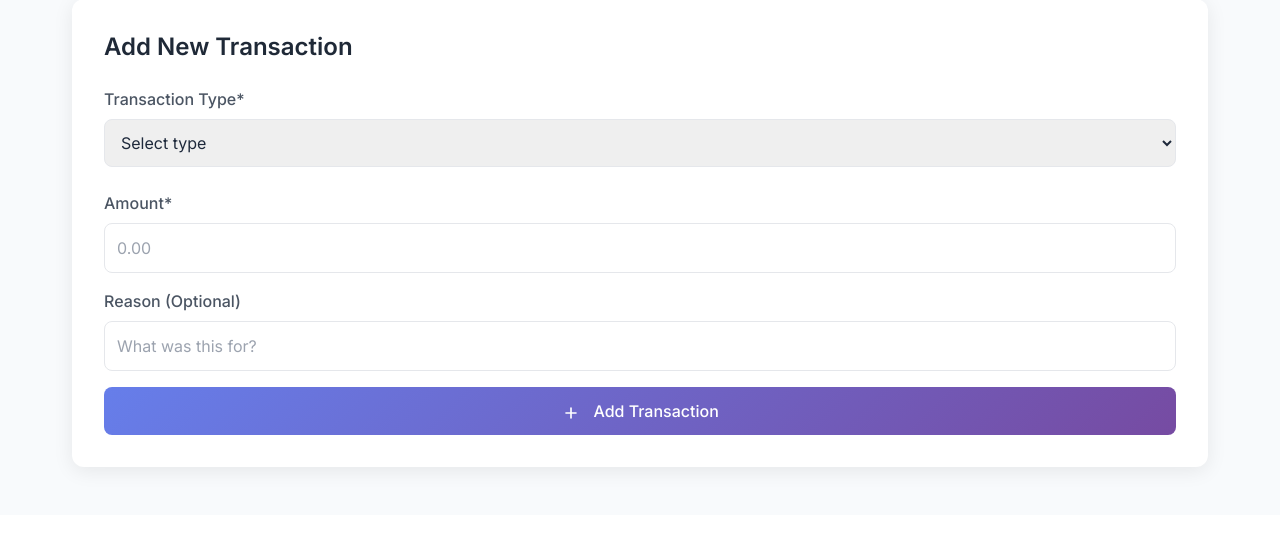
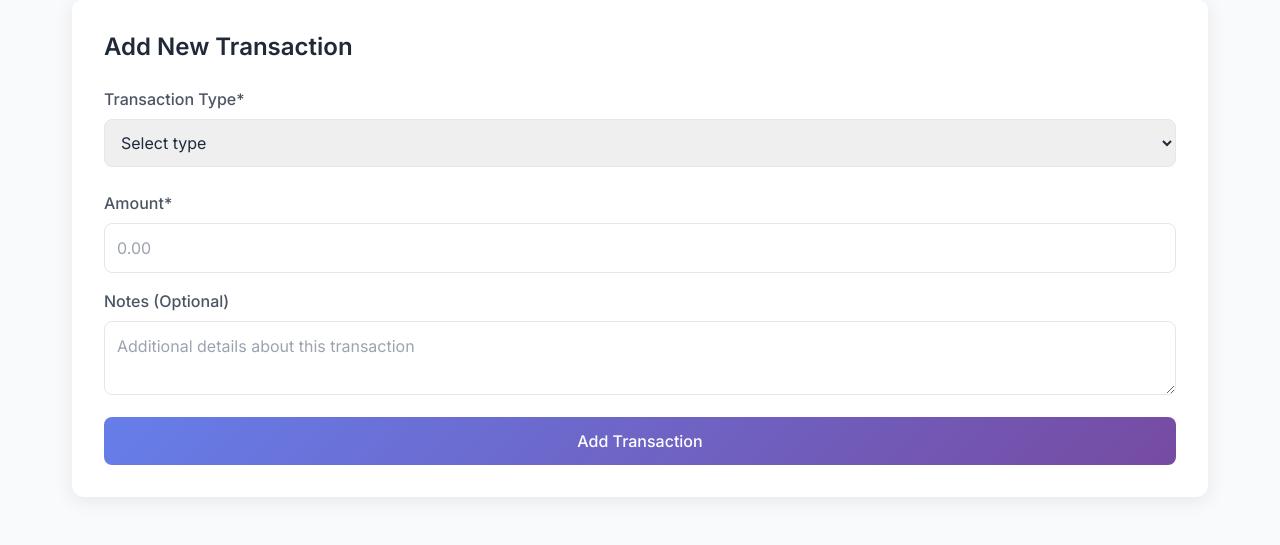
Before and after one commit to Mathan3006/family, a Flask app: template templates/transactions.html in a window 1280 px wide. Shown: the part 441-986 px from the top of the page. Before the commit the page ends 917 px from the top, so only its background shows below. Run offline with Flask 3, Linux system fonts and the light colour scheme; the template is opened without the code that fills it, so the values that code supplies are empty; some libraries are stand-ins or nearby versions.

Commit message:
Update transactions.html

```diff
--- a/templates/transactions.html
+++ b/templates/transactions.html
@@ -211,23 +243,37 @@
 
             <div class="form-group">
                 <label>Amount*</label>
-                <input type="number" step="0.01" name="amount" class="form-control" placeholder="0.00" required>
+                <input type="number" step="0.01" name="amount" class="form-control"
+                       placeholder="0.00" min="0.01" required>
             </div>
 
             <div class="form-group hidden" id="income-field">
-                <label>Income Source</label>
-                <input type="text" name="income" class="form-control" placeholder="Salary, Bonus, etc.">
+                <div class="income-form-group">
+                    <label>Income Source*</label>
+                    <input type="text" name="income_source" class="form-control"
+                           placeholder="Salary, Bonus, etc." required>
+                    <small class="text-gray-500">Describe where this income came from</small>
+                </div>
+
+                <div class="income-form-group">
+                    <label>Income Category</label>
+                    <select name="income_category" class="form-control">
+                        <option value="">Select category</option>
+                        <option value="salary">Salary</option>
+                        <option value="bonus">Bonus</option>
+                        <option value="investment">Investment</option>
+                        <option value="other">Other</option>
+                    </select>
+                </div>
             </div>
 
             <div class="form-group">
-                <label>Reason (Optional)</label>
-                <input type="text" name="reason" class="form-control" placeholder="What was this for?">
+                <label>Notes (Optional)</label>
+                <textarea name="notes" class="form-control" rows="2"
+                          placeholder="Additional details about this transaction"></textarea>
             </div>
 
             <button type="submit" class="submit-btn">
-                <svg xmlns="http://www.w3.org/2000/svg" class="h-5 w-5 mr-2 inline" fill="none" viewBox="0 0 24 24" stroke="currentColor">
-                    <path stroke-linecap="round" stroke-linejoin="round" stroke-width="2" d="M12 6v6m0 0v6m0-6h6m-6 0H6" />
-                </svg>
                 Add Transaction
             </button>
         </form>
@@ -235,32 +281,17 @@
 </div>
 
 <script>
-    // Enhanced type selector with animation
-    const typeSelector = document.getElementById('type-selector');
-    const incomeField = document.getElementById('income-field');
-
-    typeSelector.addEventListener('change', function() {
-        const isIncome = this.value === 'income';
-
-        if (isIncome) {
+    // Enhanced type selector with income-specific handling
+    document.getElementById('type-selector').addEventListener('change', function() {
+        const incomeField = document.getElementById('income-field');
+        if (this.value === 'income') {
             incomeField.classList.remove('hidden');
-            incomeField.style.display = 'block';
-            incomeField.animate([
-                { opacity: 0, height: 0 },
-                { opacity: 1, height: 'auto' }
-            ], { duration: 300, easing: 'ease-out' });
+            // Highlight income fields
+            incomeField.querySelectorAll('input, select').forEach(el => {
+                el.style.borderColor = '#10b981';
+            });
         } else {
-            incomeField.animate([
-                { opacity: 1, height: 'auto' },
-                { opacity: 0, height: 0 }
-            ], {
-                duration: 300,
-                easing: 'ease-out',
-                fill: 'forwards'
-            }).onfinish = () => {
-                incomeField.classList.add('hidden');
-                incomeField.style.display = 'none';
-            };
+            incomeField.classList.add('hidden');
         }
     });
 </script>
```
Also changed, not shown: other parts of templates/transactions.html (+32 -0 lines).
